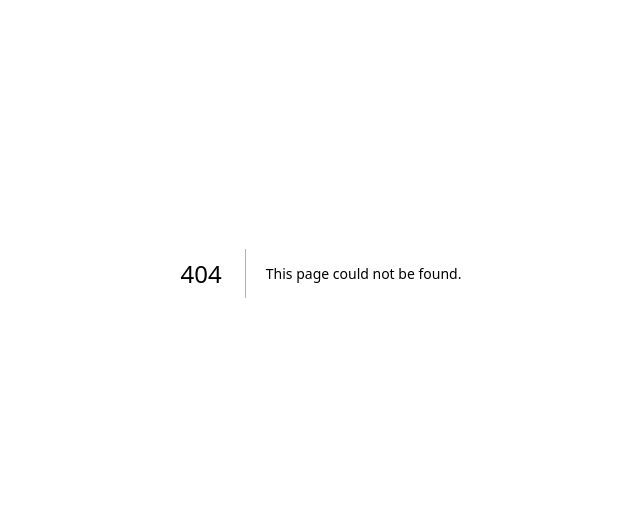
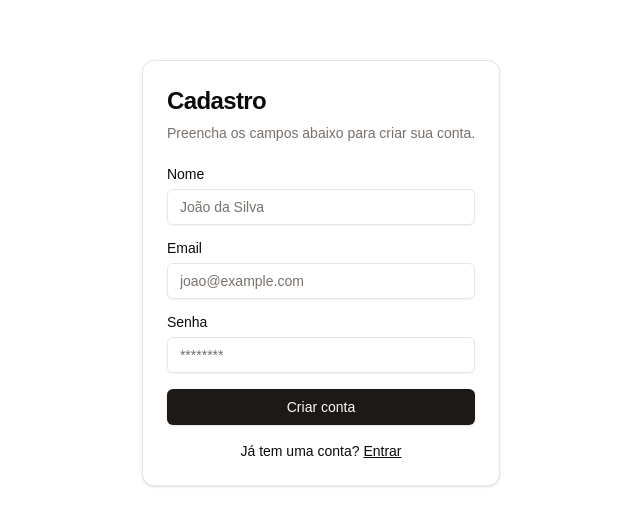
Before and after one commit to lsprdev/torneioja-arena, a Next.js app: page /register in a window 1280 px wide. Before the commit this address had no page. Shown: the part 127-652 px from the top of the page, without its empty margins (319-959 px from the left). Built offline with nearby package versions, Linux system fonts and the light colour scheme.

Commit message:
Criando Register

```diff
--- /dev/null
+++ b/src/app/register/page.tsx
@@ -0,0 +1,9 @@
+import { RegisterForm } from "@/components/register-form"
+
+export default function Page() {
+    return (
+        <div className="flex h-screen w-full items-center justify-center px-4">
+            <RegisterForm />
+        </div>
+    )
+}
--- a/src/components/login-form.tsx
+++ b/src/components/login-form.tsx
@@ -15,9 +15,9 @@
   return (
     <Card className="mx-auto max-w-sm">
       <CardHeader>
-        <CardTitle className="text-2xl">Login</CardTitle>
+        <CardTitle className="text-2xl">Entrar</CardTitle>
         <CardDescription>
-          Enter your email below to login to your account
+          Preencha os campos abaixo para acessar sua conta.
         </CardDescription>
       </CardHeader>
       <CardContent>
@@ -27,7 +27,7 @@
             <Input
               id="email"
               type="email"
-              placeholder="m@example.com"
+              placeholder="joao@example.com"
               required
             />
           </div>
@@ -35,22 +35,23 @@
             <div className="flex items-center">
               <Label htmlFor="password">Password</Label>
               <Link href="#" className="ml-auto inline-block text-sm underline">
-                Forgot your password?
+                Esqueceu sua senha?
               </Link>
             </div>
-            <Input id="password" type="password" required />
+            <Input
+              id="password"
+              type="password"
+              placeholder="********"
+              required />
           </div>
           <Button type="submit" className="w-full">
-            Login
-          </Button>
-          <Button variant="outline" className="w-full">
-            Login with Google
+            Entrar
           </Button>
         </div>
         <div className="mt-4 text-center text-sm">
-          Don&apos;t have an account?{" "}
+          Não tem uma conta?{" "}
           <Link href="#" className="underline">
-            Sign up
+            Cadastre-se
           </Link>
         </div>
       </CardContent>
--- /dev/null
+++ b/src/components/register-form.tsx
@@ -0,0 +1,70 @@
+import Link from "next/link"
+
+import { Button } from "@/components/ui/button"
+import {
+    Card,
+    CardContent,
+    CardDescription,
+    CardHeader,
+    CardTitle,
+} from "@/components/ui/card"
+import { Input } from "@/components/ui/input"
+import { Label } from "@/components/ui/label"
+
+export function RegisterForm() {
+    return (
+        <Card className="mx-auto max-w-sm">
+            <CardHeader>
+                <CardTitle className="text-2xl">Cadastro</CardTitle>
+                <CardDescription>
+                    Preencha os campos abaixo para criar sua conta.
+                </CardDescription>
+            </CardHeader>
+            <CardContent>
+                <div className="grid gap-4">
+                    <div className="grid gap-2">
+                        <Label htmlFor="email">Nome</Label>
+                        <Input
+                            id="name"
+                            type="name"
+                            placeholder="João da Silva"
+                            required
+                        />
+                    </div>
+                    <div className="grid gap-2">
+                        <Label htmlFor="email">Email</Label>
+                        <Input
+                            id="email"
+                            type="email"
+                            placeholder="joao@example.com"
+                            required
+                        />
+                    </div>
+                    <div className="grid gap-2">
+                        <div className="flex items-center">
+                            <Label htmlFor="password">Senha</Label>
+
+                        </div>
+                        <Input
+                            id="password"
+                            type="password"
+                            placeholder="********"
+                            required />
+                    </div>
+                    <Button type="submit" className="w-full">
+                        Criar conta
+                    </Button>
+                    {/* <Button variant="outline" className="w-full">
+                        Login with Google
+                    </Button> */}
+                </div>
+                <div className="mt-4 text-center text-sm">
+                    Já tem uma conta?{" "}
+                    <Link href="#" className="underline">
+                        Entrar
+                    </Link>
+                </div>
+            </CardContent>
+        </Card>
+    )
+}
```
